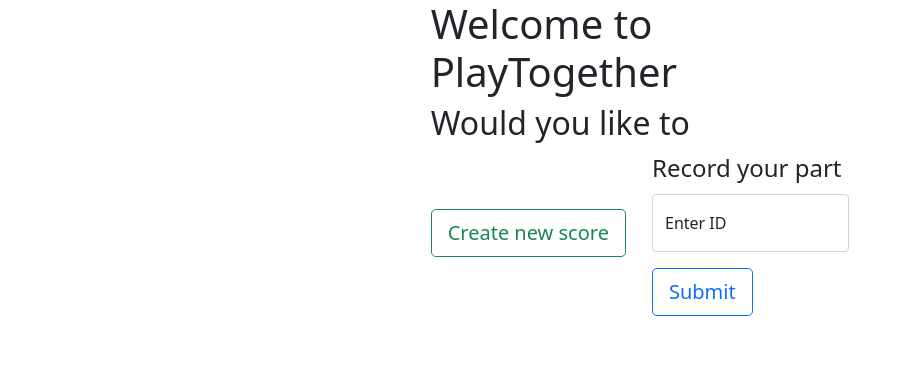
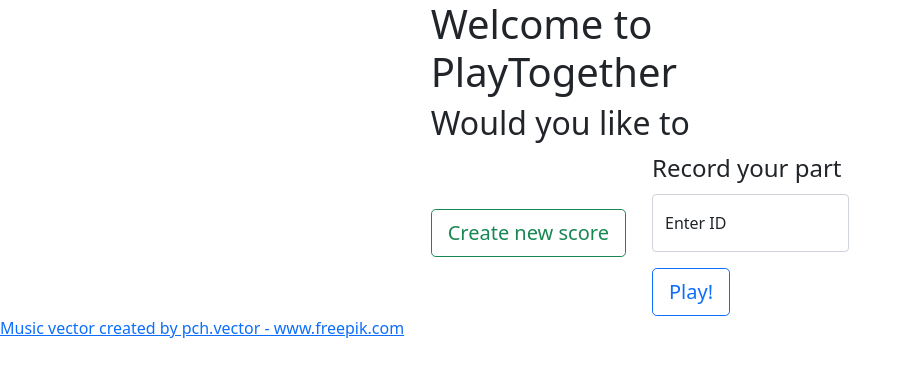
Before and after one commit to jameshball/PlayTogether, a Flask app: page / in a window 1280 px wide. Shown: the top 377 px of the page, without its empty margins (0-911 px from the left). Run offline with Flask 2, Linux system fonts and the light colour scheme; some libraries are stand-ins or nearby versions.

Commit message:
Link to record webpage in index.html

```diff
--- a/templates/index.html
+++ b/templates/index.html
@@ -21,16 +21,22 @@
         <div class="col">
           <legend> Record your part </legend>
           <div class="form-floating mb-3">
-            <input type="number" class="form-control" id="floatingInput" placeholder="0">
-            <label for="floatingInput">Enter ID</label>
+            <input type="number" class="form-control" id="scoreIdInput" placeholder="0">
+            <label for="scoreIdInput">Enter ID</label>
           </div>
-          <button type="submit" class="btn btn-outline-primary btn-lg">
-            Submit
+          <button onclick="handlePlay()" class="btn btn-outline-primary btn-lg">
+            Play!
           </button>
         </div>
       </div>
     </div>
   </div>
+  <a href='https://www.freepik.com/vectors/music'>Music vector created by pch.vector - www.freepik.com</a>
+  <script>
+      function handlePlay() {
+          window.location.href += 'record_track/' + document.getElementById('scoreIdInput').value
+      }
+  </script>
   <script src="../static/bootstrap.bundle.min.js"></script>
 </body>
 
```
Also changed, not shown: static/play-together.jpg (added).
